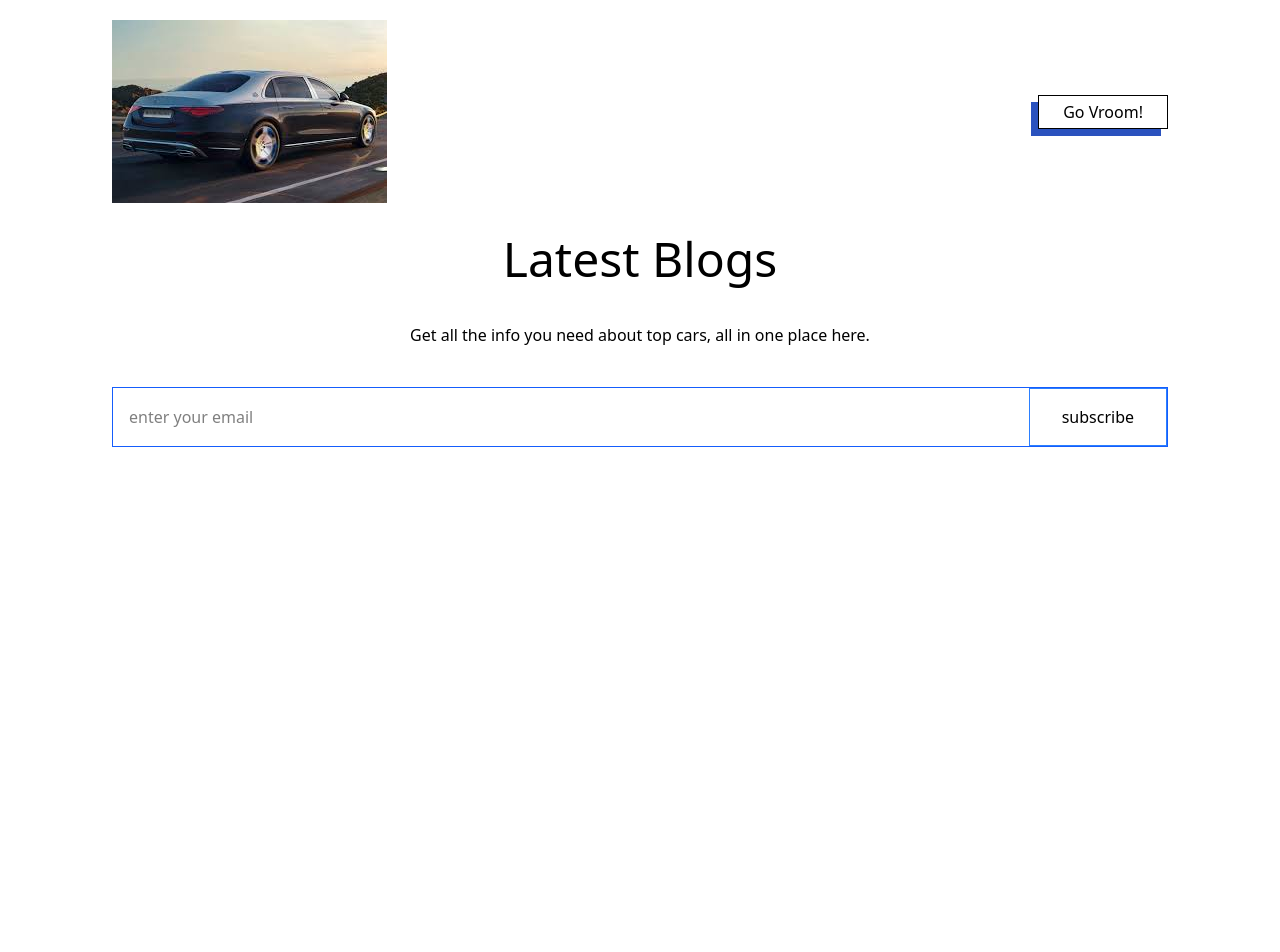
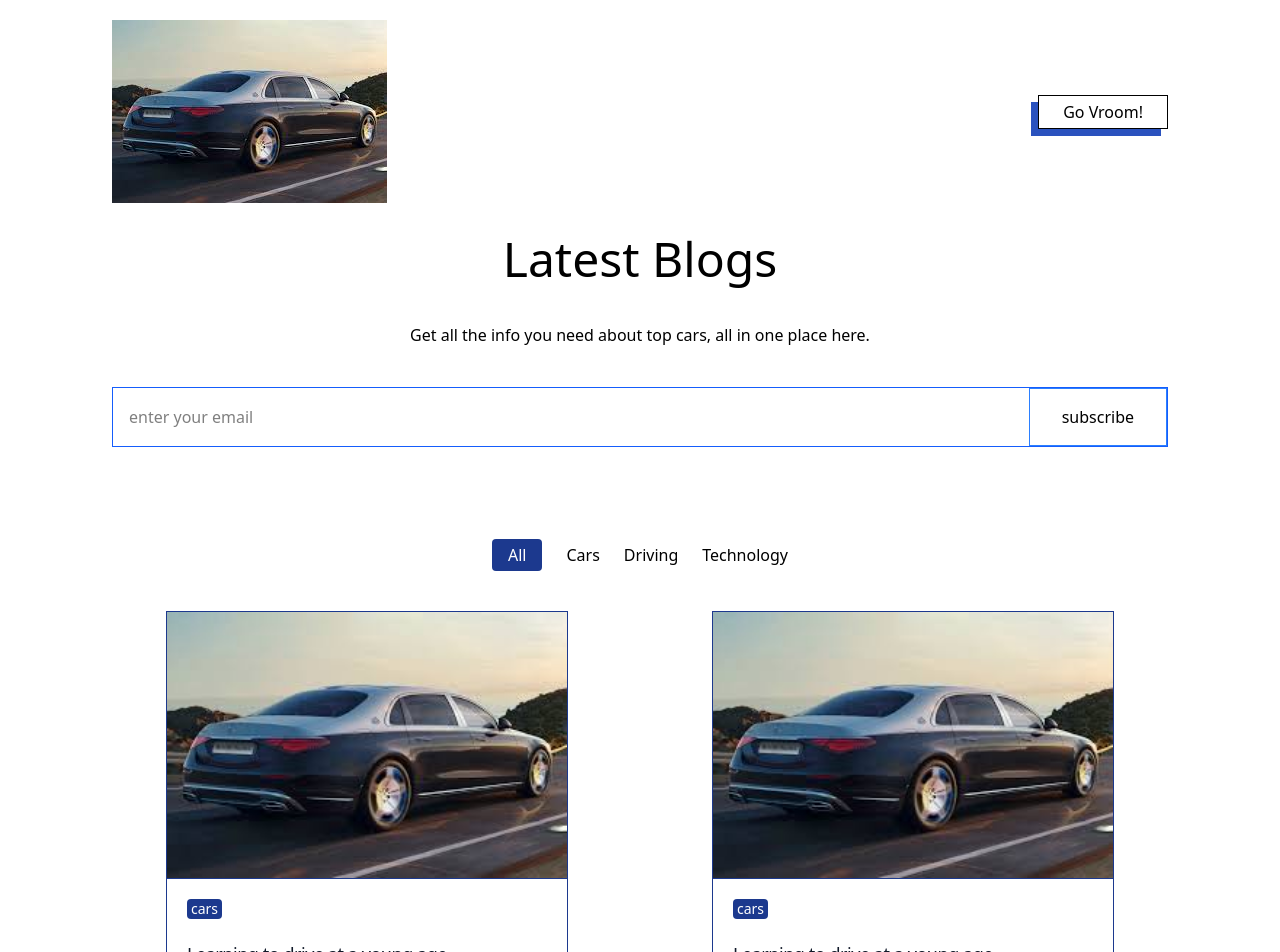
Before and after one commit to dakshs-07/blog-car, a Next.js app: page / in a window 1280 px wide. Shown: the top 952 px of the page. Before the commit the page ends 800 px from the top, so only its background shows below. Built offline with nearby package versions, Linux system fonts and the light colour scheme.

Commit message:
added the functionaloty to filter by category

```diff
--- a/app/page.js
+++ b/app/page.js
@@ -1,10 +1,12 @@
+'use client';
+import BlogList from "@/components/BlogList";
 import Header from "@/components/Header";
-import Image from "next/image";
 
 export default function Home() {
   return (
     <>
     <Header/>
+    <BlogList />
     </>
   );
 }
--- a/components/BlogList.jsx
+++ b/components/BlogList.jsx
@@ -1,23 +1,35 @@
-import React from 'react'
-import BlogItem from './BlogItem'
-import { blog_data } from '@/public/assets/assets'
+import React from "react";
+import BlogItem from "./BlogItem";
+import { blog_data } from "@/public/assets/assets";
+import { useState } from "react";
 
 const BlogList = () => {
+  const [menu, setMenu] = useState("All");
+
   return (
     <div>
-      <div className='flex justify-center gap-6 my-10'>
-        <button className='bg-blue-900 text-white py-1 px-4 rounded-sm'>All</button>
-        <button>Cars</button>
-        <button>Driving</button>
-        <button>Technology</button>
+      <div className="flex justify-center gap-6 my-10">
+        <button onClick={()=> setMenu('All')} className={menu==="All"?"bg-blue-900 text-white py-1 px-4 rounded-sm":""}>
+          All
+        </button>
+        <button onClick={()=> setMenu('cars')} className={menu==="cars"?"bg-blue-900 text-white py-1 px-4 rounded-sm":""}>Cars</button>
+        <button onClick={()=> setMenu('driving')} className={menu==="driving"?"bg-blue-900 text-white py-1 px-4 rounded-sm":""}>Driving</button>
+        <button onClick={()=> setMenu('technology')} className={menu==="technology"?"bg-blue-900 text-white py-1 px-4 rounded-sm":""}>Technology</button>
       </div>
-      <div className='flex flex-wrap justify-around gap-1 gap-y-10 mb-16 xl:mx-24'>
-        {blog_data.map((item, index)=>{
-            return <BlogItem key={index} title={item.title} description={item.description} category={item.category}/>
+      <div className="flex flex-wrap justify-around gap-1 gap-y-10 mb-16 xl:mx-24">
+        {blog_data.filter((item)=>menu==="All"?true:item.category===menu).map((item, index) => {
+          return (
+            <BlogItem
+              key={index}
+              title={item.title}
+              description={item.description}
+              category={item.category}
+            />
+          );
         })}
       </div>
     </div>
-  )
-}
+  );
+};
 
-export default BlogList
+export default BlogList;
```
